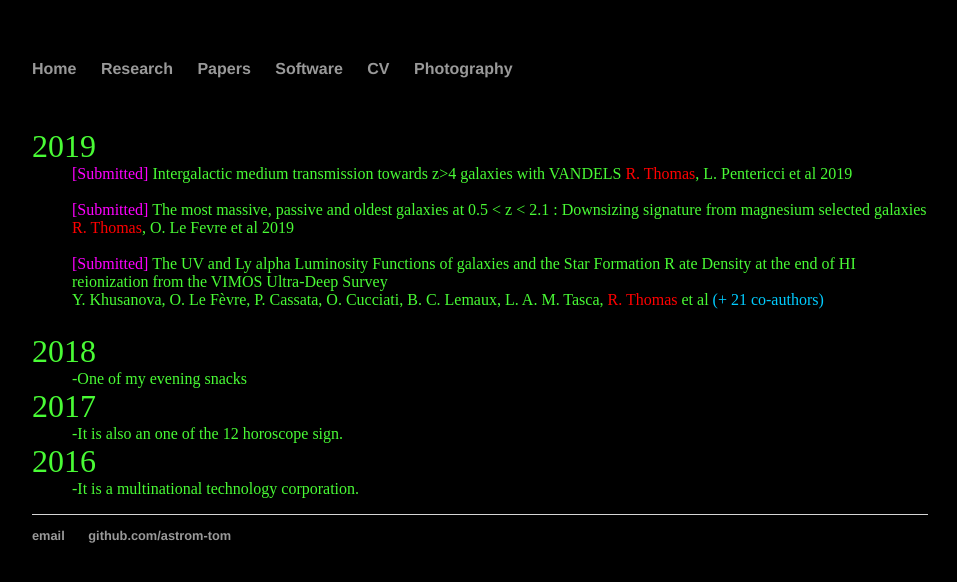
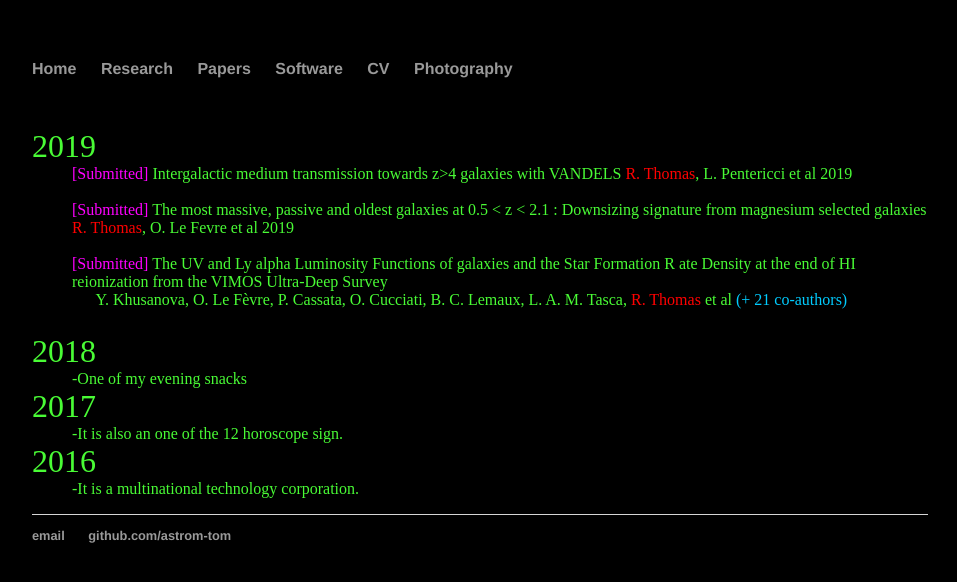
Before and after one commit to astrom-tom/astrom-tom.github.io, a Jekyll site: the page built from Papers/index.html, in a window 1280 px wide. Shown: the top 582 px of the page, without its empty margins (160-1117 px from the left). Built offline with Jekyll 4.4.1, drawn with Linux system fonts in a browser that asks for light colours.

Commit message:
Update index.html

```diff
--- a/Papers/index.html
+++ b/Papers/index.html
@@ -23,7 +23,7 @@
 
   <dd> <span class='subm'>[Submitted]</span> The UV and Ly alpha Luminosity Functions of galaxies and the Star Formation R
      ate Density at the end of HI reionization from the VIMOS Ultra-Deep Survey <br>
-     Y. Khusanova, O. Le Fèvre, P. Cassata, O. Cucciati, B. C. Lemaux, L. A. M. Tasca, <span class='me'>R. Thomas</span> et al <span class='cauthors'>(+ 21 co-authors)</span></p>
+     &nbsp;&nbsp;&nbsp;&nbsp;&nbsp; Y. Khusanova, O. Le Fèvre, P. Cassata, O. Cucciati, B. C. Lemaux, L. A. M. Tasca, <span class='me'>R. Thomas</span> et al <span class='cauthors'>(+ 21 co-authors)</span></p>
      </dd>
 
   <dt style="color:rgb(73, 251, 53);">
```
